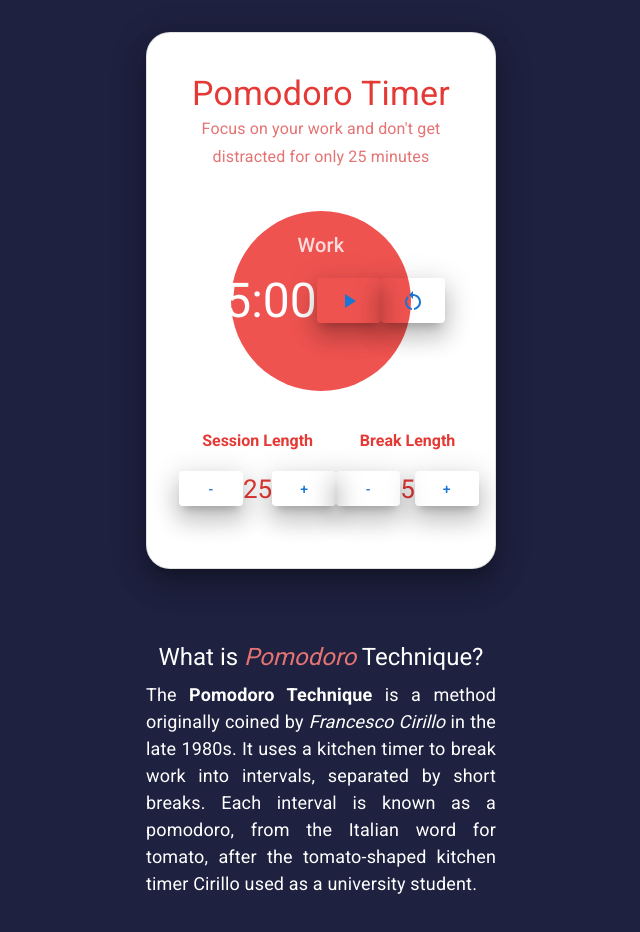
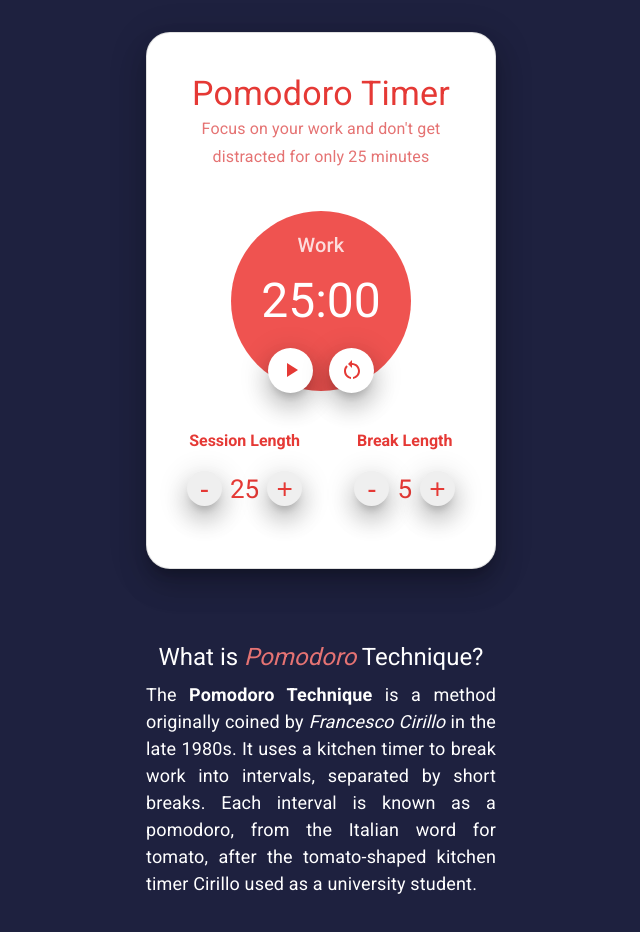
Before and after one commit to NacomiTagiera/Zustand-Pomodoro, a Next.js app in the folder pomodoro-timer/: page / in a window 1280 px wide. Shown: the top 932 px of the page, without its empty margins (319-959 px from the left). Built offline with nearby package versions, Linux system fonts and the light colour scheme.

Commit message:
Created custom button component, installed sass

```diff
--- a/pomodoro-timer/next.config.js
+++ b/pomodoro-timer/next.config.js
@@ -1,6 +1,11 @@
 /** @type {import('next').NextConfig} */
+const path = require("path");
+
 const nextConfig = {
   reactStrictMode: true,
-}
+  sassOptions: {
+    includePaths: [path.join(__dirname, "styles")],
+  },
+};
 
-module.exports = nextConfig
+module.exports = nextConfig;
--- a/pomodoro-timer/package.json
+++ b/pomodoro-timer/package.json
@@ -21,5 +21,8 @@
     "react-dom": "18.2.0",
     "typescript": "4.9.5",
     "zustand": "^4.3.6"
+  },
+  "devDependencies": {
+    "sass": "^1.59.2"
   }
 }
--- /dev/null
+++ b/pomodoro-timer/src/components/Button/index.tsx
@@ -0,0 +1,25 @@
+import { ReactNode } from "react";
+
+import classes from "./styles.module.scss";
+
+interface Props {
+  children: ReactNode;
+  disabled?: boolean;
+  large?: boolean;
+  onClick: () => void;
+}
+
+export default function CustomButton({
+  children,
+  disabled = false,
+  large = false,
+  onClick,
+}: Props) {
+  const className = large ? classes["button--large"] : classes.button;
+
+  return (
+    <button className={className} disabled={disabled} onClick={onClick}>
+      {children}
+    </button>
+  );
+}
--- /dev/null
+++ b/pomodoro-timer/src/components/Button/styles.module.scss
@@ -0,0 +1,25 @@
+.button {
+  border: none;
+  border-radius: 50%;
+  box-shadow: 0px 8px 9px -5px rgba(0, 0, 0, 0.2),
+    0px 15px 22px 2px rgba(0, 0, 0, 0.14), 0px 6px 28px 5px rgba(0, 0, 0, 0.12);
+  color: #e53935;
+  cursor: pointer;
+  font-size: 28px;
+  height: 35px;
+  margin: 8px;
+  width: 35px;
+
+  &--large {
+    @extend .button;
+    background-color: #fff;
+    font-size: 35px;
+    height: 45px;
+    width: 45px;
+  }
+
+  &:disabled {
+    color: gray;
+    cursor: default;
+  }
+}
--- a/pomodoro-timer/src/components/Settings.tsx
+++ b/pomodoro-timer/src/components/Settings.tsx
@@ -1,5 +1,6 @@
-import { Button, Stack } from "@mui/material";
+import { Stack } from "@mui/material";
 
+import CustomButton from "./Button";
 import { useTimerStore } from "@/store/timerStore";
 
 export default function Settings() {
@@ -35,21 +36,19 @@ export default function Settings() {
           justifyContent="space-between"
           direction="row"
         >
-          <Button
-            className="button"
+          <CustomButton
             disabled={!!(workLength === 1) || isRunning}
             onClick={decrementWorkLength}
           >
             -
-          </Button>
+          </CustomButton>
           <p style={pStyles}>{workLength}</p>
-          <Button
-            className="button"
+          <CustomButton
             disabled={!!(workLength === 60) || isRunning}
             onClick={incrementWorkLength}
           >
             +
-          </Button>
+          </CustomButton>
         </Stack>
       </Stack>
       <Stack alignItems="center">
@@ -59,21 +58,19 @@ export default function Settings() {
           justifyContent="space-between"
           direction="row"
         >
-          <Button
-            className="button"
+          <CustomButton
             disabled={!!(breakLength === 1) || isRunning}
             onClick={decrementBreakLength}
           >
             -
-          </Button>
+          </CustomButton>
           <p style={pStyles}>{breakLength}</p>
-          <Button
-            className="button"
+          <CustomButton
             disabled={!!(breakLength === 60) || isRunning}
             onClick={incrementBreakLength}
           >
             +
-          </Button>
+          </CustomButton>
         </Stack>
       </Stack>
     </Stack>
--- a/pomodoro-timer/src/components/Timer.tsx
+++ b/pomodoro-timer/src/components/Timer.tsx
@@ -1,9 +1,10 @@
 import { useEffect } from "react";
 
 import { PlayArrow, Pause, RestartAlt } from "@mui/icons-material";
-import { Box, Button, Card, Typography } from "@mui/material";
+import { Box, Card, Stack, Typography } from "@mui/material";
 import { red } from "@mui/material/colors";
 
+import CustomButton from "./Button";
 import Header from "./Header";
 import Settings from "./Settings";
 import { useTimerStore } from "@/store/timerStore";
@@ -88,20 +89,20 @@ export default function Timer() {
         <Typography component="h1" variant="h3">
           {formatTime(timeLeft)}
         </Typography>
-        <Button
-          className="button button--large"
-          sx={{ left: 0 }}
-          onClick={handleToggleTimer}
+        <Stack
+          direction="row"
+          justifyContent="space-between"
+          alignItems="center"
+          position="absolute"
+          bottom={-10}
         >
-          {isRunning ? <Pause /> : <PlayArrow />}
-        </Button>
-        <Button
-          className="button button--large"
-          sx={{ right: 0 }}
-          onClick={handleResetTimer}
-        >
-          <RestartAlt />
-        </Button>
+          <CustomButton large onClick={handleToggleTimer}>
+            {isRunning ? <Pause /> : <PlayArrow />}
+          </CustomButton>
+          <CustomButton large onClick={handleResetTimer}>
+            <RestartAlt />
+          </CustomButton>
+        </Stack>
       </Box>
       <Settings />
     </Card>
--- a/pomodoro-timer/src/pages/_app.tsx
+++ b/pomodoro-timer/src/pages/_app.tsx
@@ -2,7 +2,7 @@ import { Fragment } from "react";
 import type { AppProps } from "next/app";
 import Head from "next/head";
 
-import "@/styles/globals.css";
+import "@/styles/globals.scss";
 
 export default function App({ Component, pageProps }: AppProps) {
   return (
--- a/pomodoro-timer/src/styles/globals.css
+++ /dev/null
@@ -1,42 +0,0 @@
-@import url("https://fonts.googleapis.com/css2?family=Roboto:wght@400;500;700&display=swap");
-
-*,
-*::before,
-*::after {
-  box-sizing: border-box;
-}
-
-body {
-  background-color: #1e213f;
-  font-family: "Roboto", sans-serif;
-  min-height: 100vh;
-  margin: 0;
-  padding: 0;
-}
-
-.button {
-  border-radius: 50%;
-  box-shadow: 0px 8px 9px -5px rgba(0, 0, 0, 0.2),
-    0px 15px 22px 2px rgba(0, 0, 0, 0.14), 0px 6px 28px 5px rgba(0, 0, 0, 0.12);
-  color: #e53935;
-  font-size: 28px;
-  height: 35px;
-  margin: 8px;
-  max-width: 35px;
-  min-width: 35px;
-}
-
-.button--large {
-  position: absolute;
-  bottom: 0;
-  background-color: #fff;
-  font-size: 35px;
-  height: 45px;
-  max-width: 45px;
-  min-width: 45px;
-  z-index: 1;
-}
-
-.button--large:hover {
-  background-color: #fff;
-}
--- /dev/null
+++ b/pomodoro-timer/src/styles/globals.scss
@@ -0,0 +1,15 @@
+@import url("https://fonts.googleapis.com/css2?family=Roboto:wght@400;500;700&display=swap");
+
+*,
+*::before,
+*::after {
+  box-sizing: border-box;
+}
+
+body {
+  background-color: #1e213f;
+  font-family: "Roboto", sans-serif;
+  min-height: 100vh;
+  margin: 0;
+  padding: 0;
+}
```
Also changed, not shown: pomodoro-timer/src/utils/formatTime.ts (renamed from pomodoro-timer/src/utils/formatTime.tsx), 1 other file (tests, documents, lock files or other folders).
